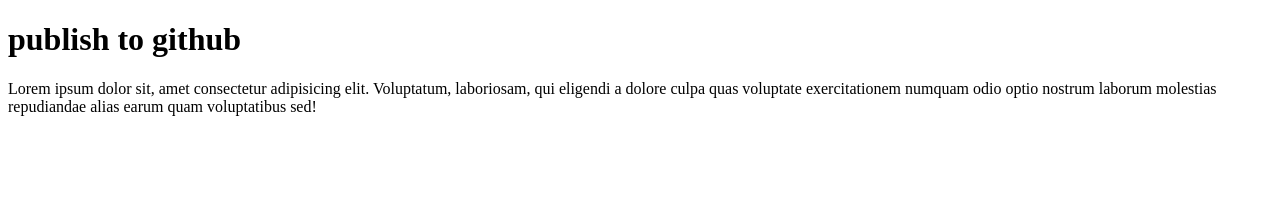
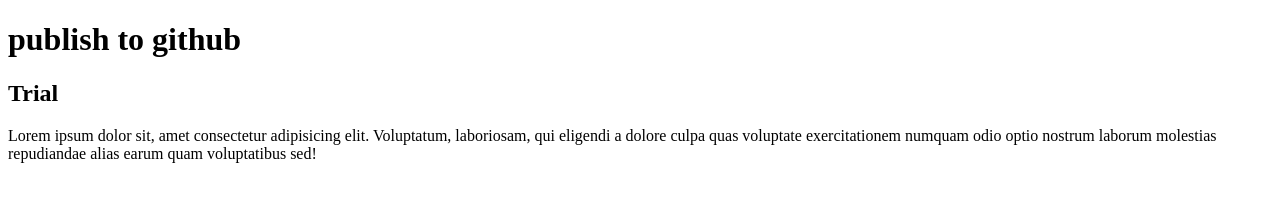
Before and after one commit to samshresthaa/takeolearning, a plain HTML site: page index.html in a window 1280 px wide. Drawn offline with Linux system fonts and the light colour scheme.

Commit message:
trial added

```diff
--- a/index.html
+++ b/index.html
@@ -6,8 +6,12 @@
     <meta name="viewport" content="width=device-width, initial-scale=1.0" />
     <title>Document</title>
   </head>
+
+
+
   <body>
     <h1> publish to github </h1>
+    <h2> Trial </h2>
     <p>
         Lorem ipsum dolor sit, amet consectetur adipisicing elit.
         Voluptatum, laboriosam, qui eligendi a dolore culpa quas voluptate exercitationem
```
